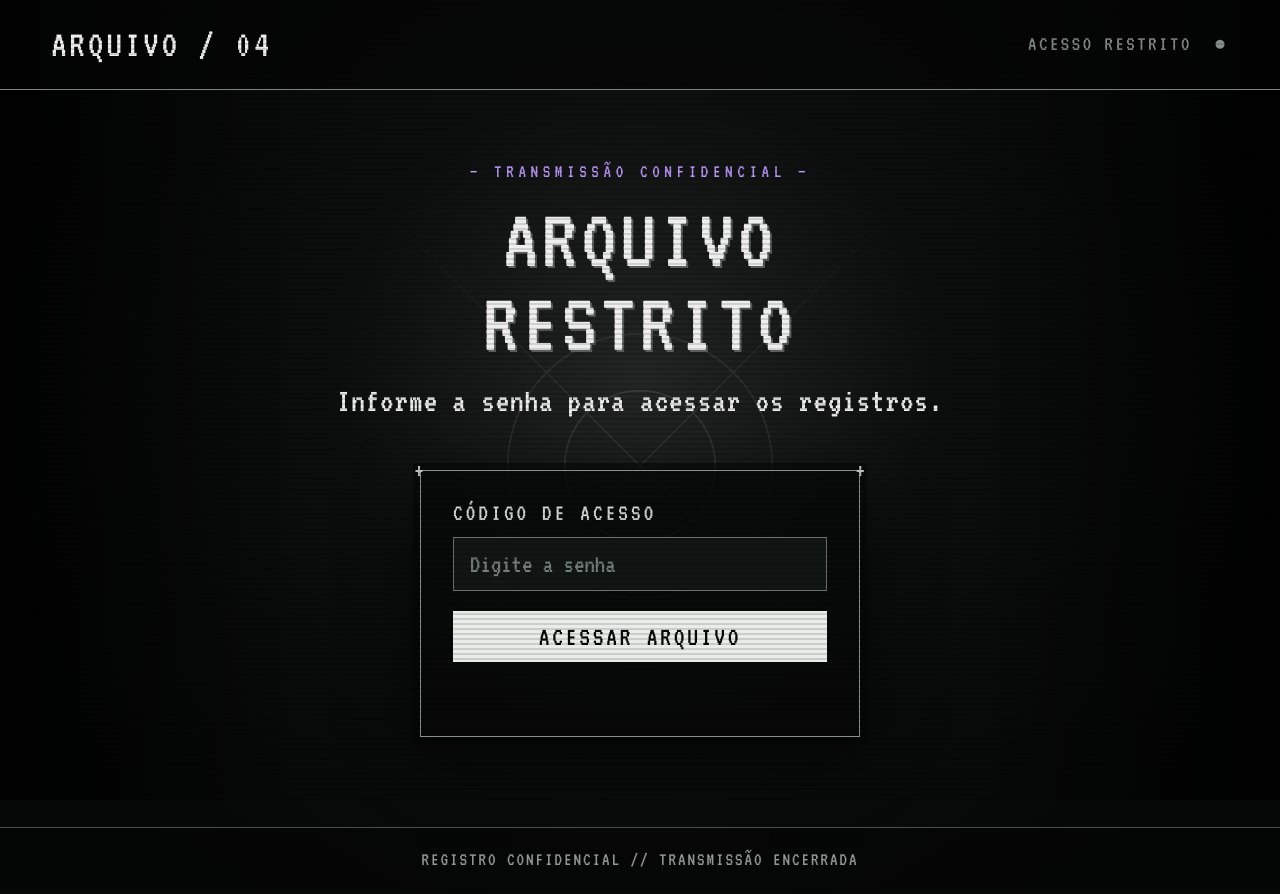
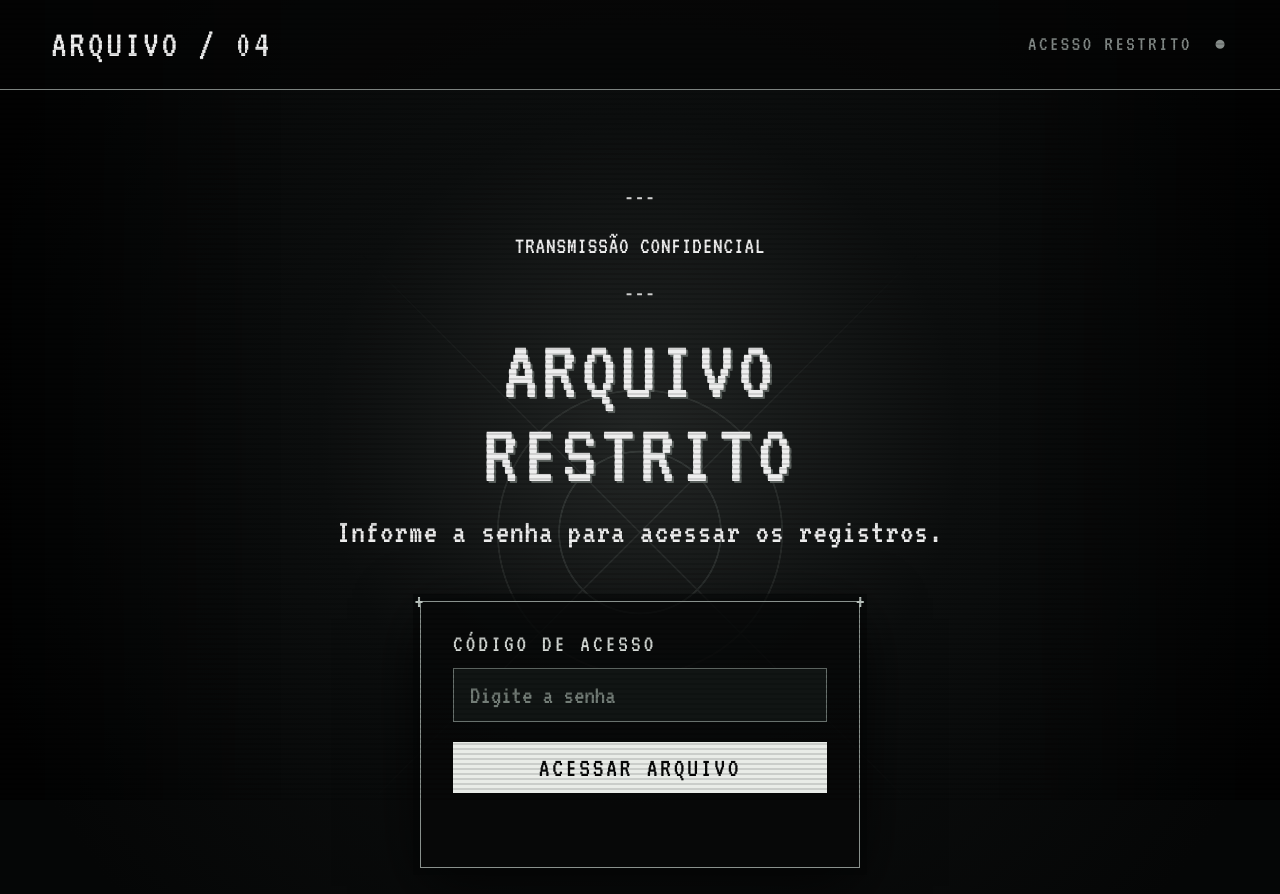
Before and after one commit to Ticiano-Damasceno/Reoll, a plain HTML site: page index.html in a window 1280 px wide. Shown: the top 894 px of the page. Drawn offline with Linux system fonts and the light colour scheme.

Commit message:
Modify intro section for confidentiality message
Updated the intro section to include decorative elements around the confidentiality message.

```diff
--- a/index.html
+++ b/index.html
@@ -13,7 +13,7 @@
  <div class="shell">
   <header class="topbar"><div class="brand">ARQUIVO / 04</div><div class="topright">ACESSO RESTRITO&nbsp; ●</div></header>
   <main id="main"><div class="ornament" aria-hidden="true"></div>
-   <div class="intro"><p class="eyebrow">— TRANSMISSÃO CONFIDENCIAL —</p><h1 class="title">ARQUIVO<br>RESTRITO</h1><p class="subtitle">Informe a senha para acessar os registros.</p></div>
+   <div class="intro"><p class="eyebrow"><p class="verde">---</p> TRANSMISSÃO CONFIDENCIAL <p class="verde">---</p></p><h1 class="title">ARQUIVO<br>RESTRITO</h1><p class="subtitle">Informe a senha para acessar os registros.</p></div>
    <form class="panel" id="gate" autocomplete="off"><label for="password">CÓDIGO DE ACESSO</label><input class="field" id="password" type="password" placeholder="Digite a senha" required aria-describedby="status" autocomplete="off"><button class="action" type="submit">ACESSAR ARQUIVO</button><p class="status" id="status" role="alert" hidden>ACESSO NEGADO · ALERTA DE INTRUSO</p></form>
    <article class="archive" id="archive" aria-label="Conteúdo do arquivo">
      <p class="eyebrow">— ACESSO AUTORIZADO —</p>
```
